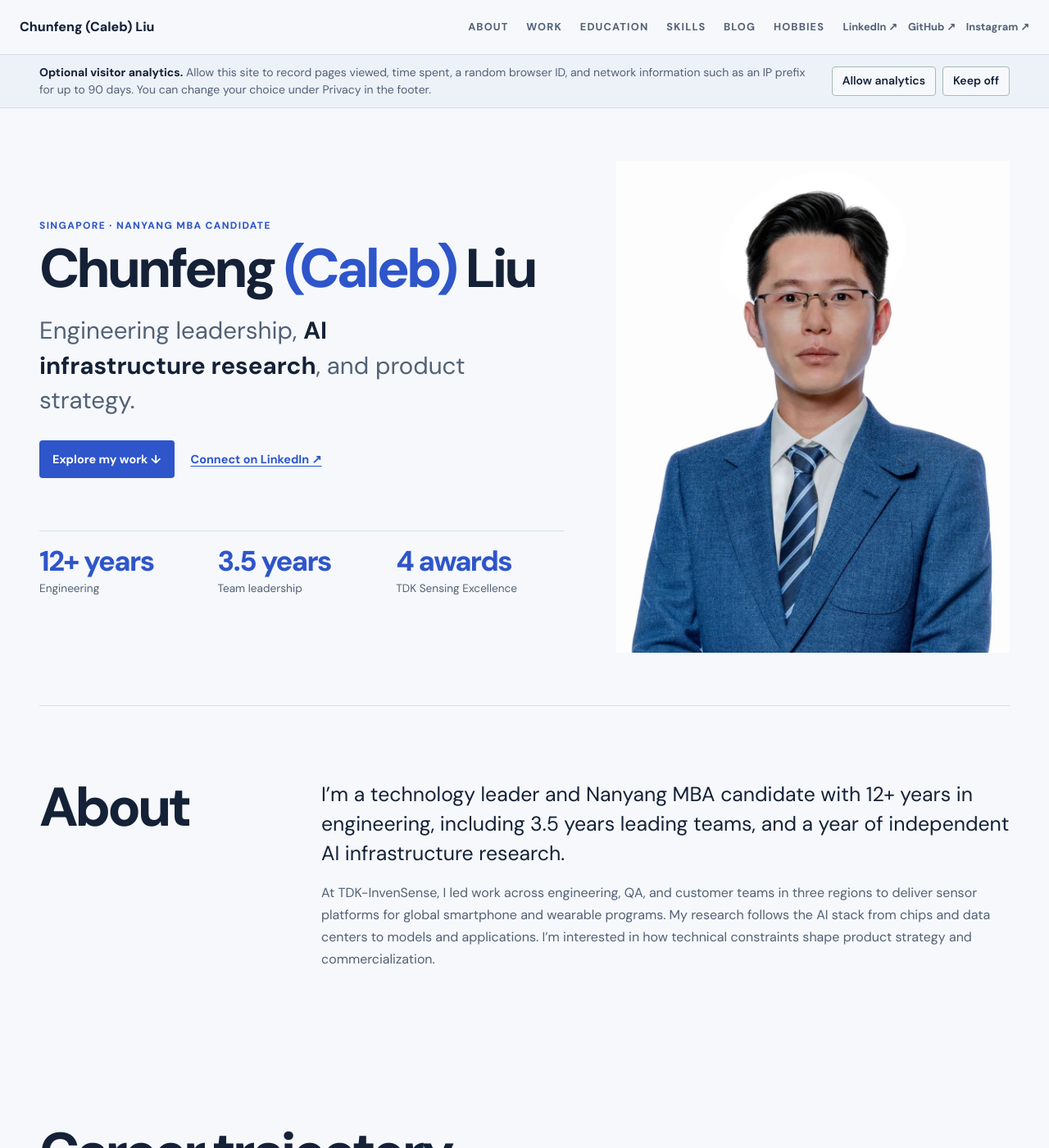
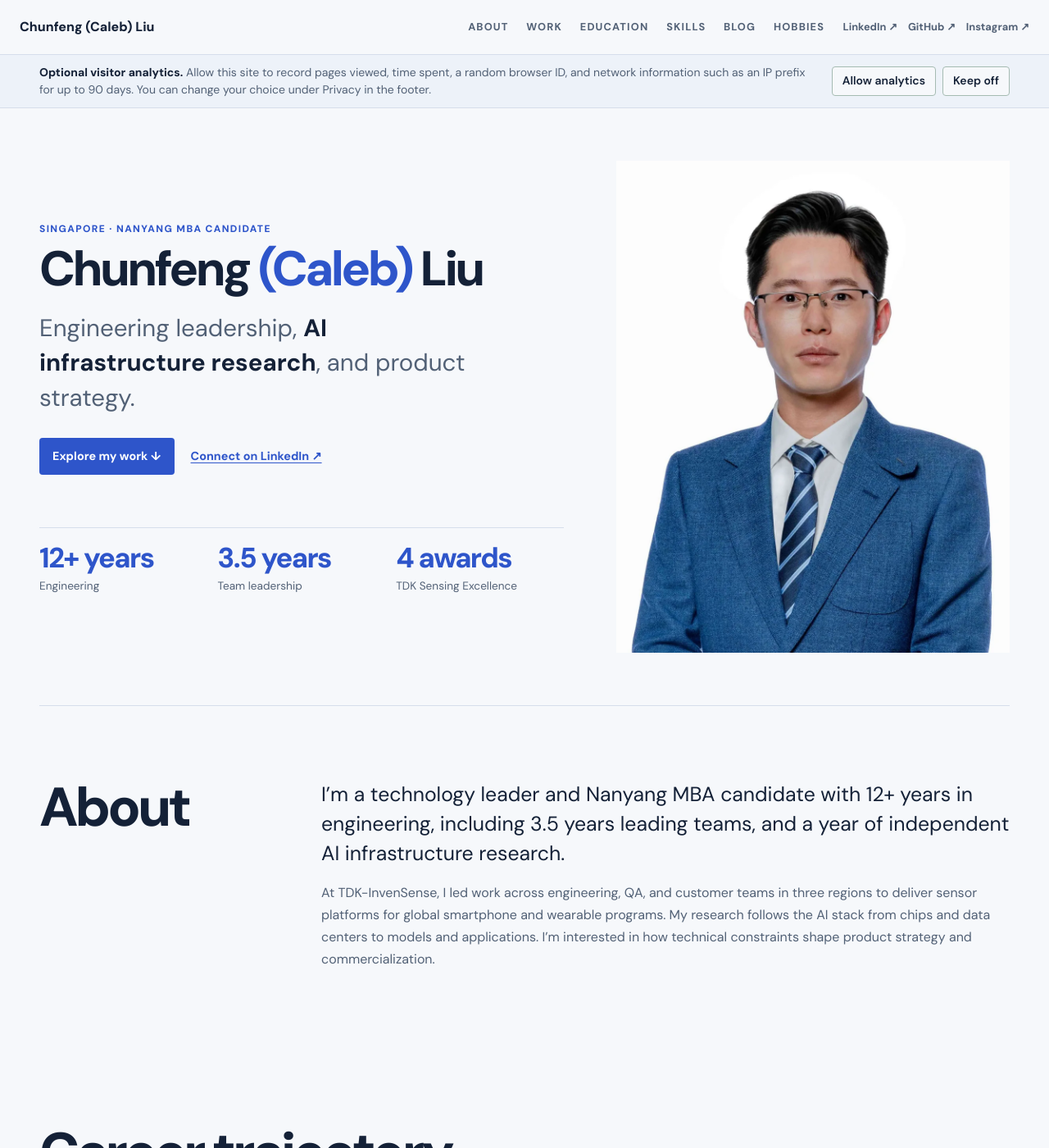
Before and after one commit to sprindy/chunfeng_liu.github.io, a Jekyll site: the page built from index.html, in a window 1280 px wide and 1400 px high. Shown: the whole window at 82% size. Built offline with Jekyll 4.4.1, drawn with Linux system fonts in a browser that asks for light colours; some web fonts are replaced.

Commit message:
Balance the full name across narrow hero layouts

```diff
--- a/assets/site.css
+++ b/assets/site.css
@@ -52,7 +52,7 @@ h3 { font: 700 clamp(1.25rem, 2.5vw, 2rem)/1.16 var(--sans); letter-spacing: -.0
   border-bottom: 1px solid var(--line);
 }
 .hero-inner { align-self: center; }
-.hero h1 { font-size: clamp(3.2rem, 5.2vw, 5rem); margin-block: .55rem 1.25rem; }
+.hero h1 { font-size: clamp(3.2rem, 4.65vw, 4.55rem); margin-block: .55rem 1.25rem; text-wrap: balance; }
 .hero h1 span { color: var(--blue); }
 .hero-portrait {
   width: 100%;
```
